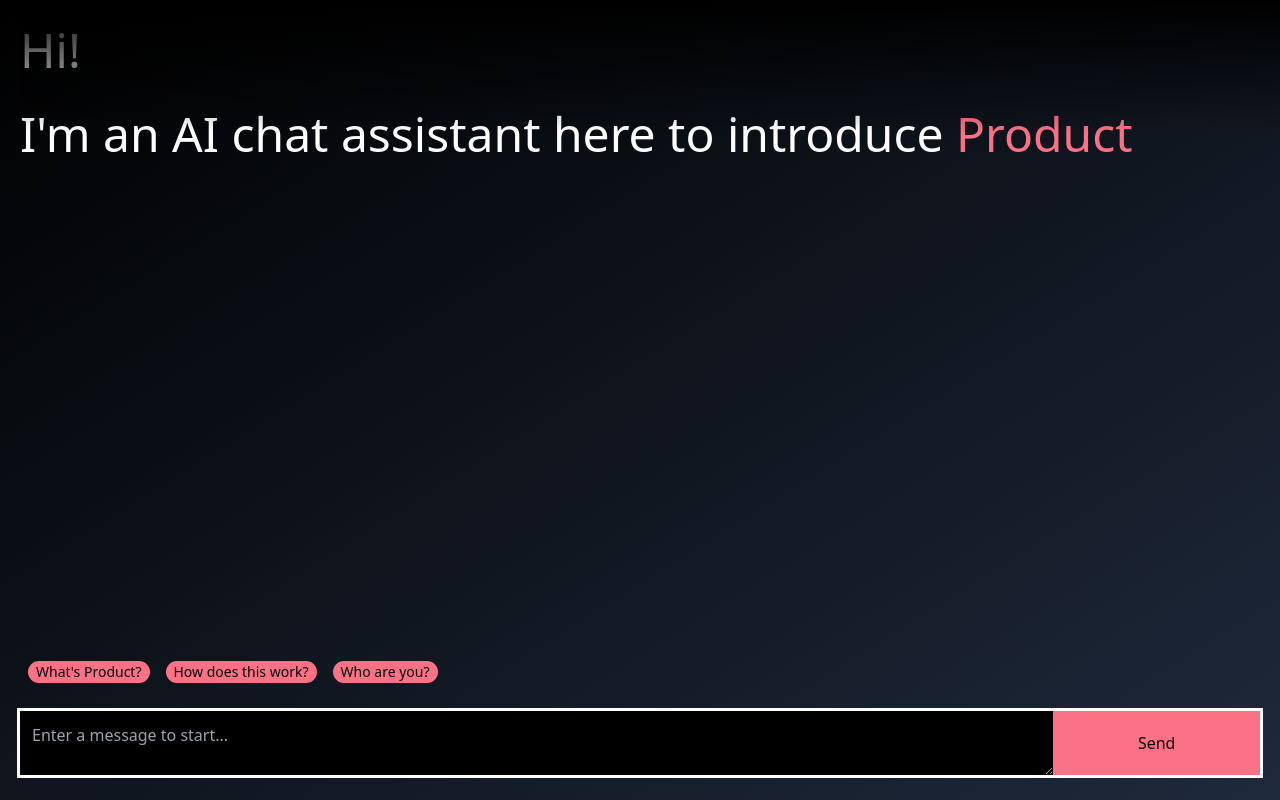
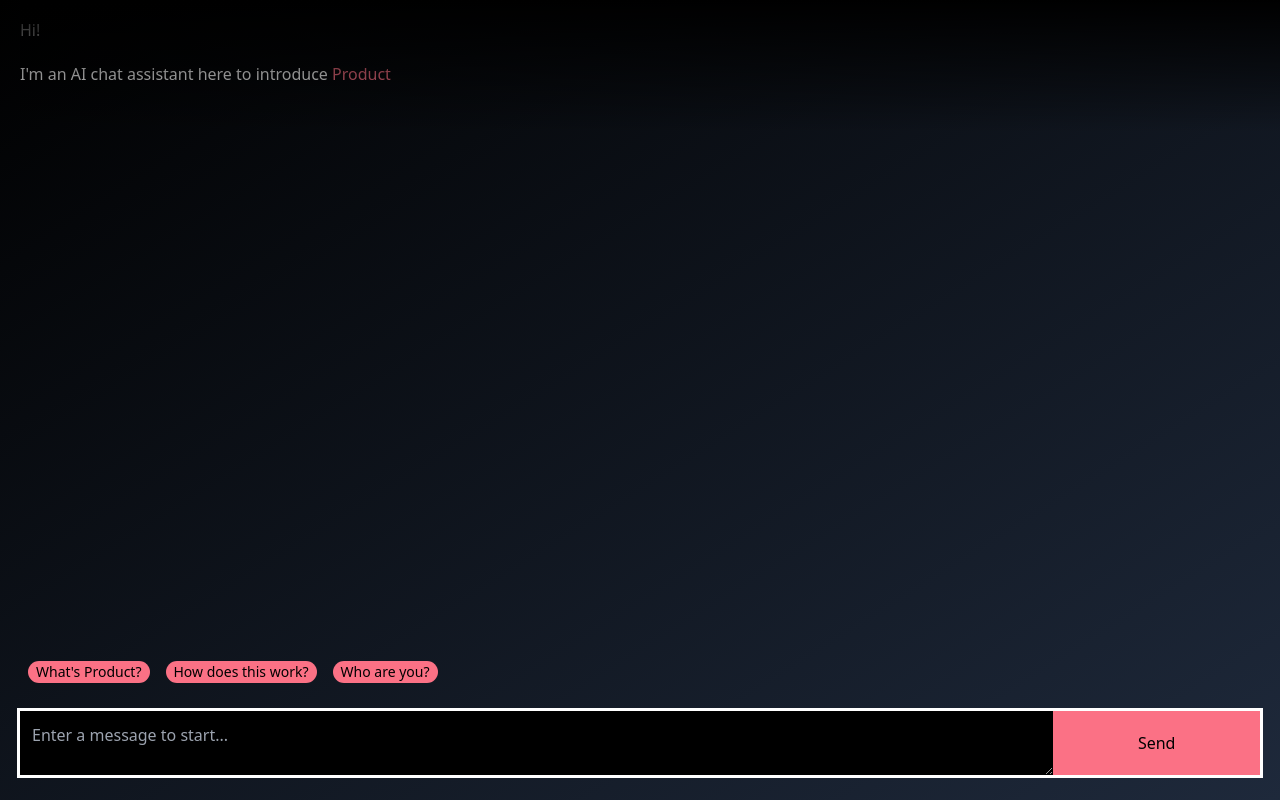
Before and after one commit to birdsean/landing-gpt, a React (Create React App) app: page / in a window 1280 px wide. Built offline with nearby package versions, Linux system fonts and the light colour scheme.

Commit message:
Update message font size and scroll to bottom

```diff
--- a/src/App.tsx
+++ b/src/App.tsx
@@ -19,22 +19,23 @@ const COLOR = COLORS[Math.floor(Math.random() * COLORS.length)]
 interface Message {
   text: string,
   isUser: boolean
+  fontSize?: string
 }
 
 function App() {
   const [messages, setMessages] = React.useState<Message[]>([
-    {text: 'Hi!', isUser: false},
-    {text: 'I\'m an AI chat assistant here to introduce <Product>', isUser: false},
+    {text: 'Hi!', isUser: false, fontSize: '5xl'},
+    {text: 'I\'m an AI chat assistant here to introduce <Product>', isUser: false, fontSize: '5xl'},
   ])
 
   const messageBoxRef = React.useRef<HTMLTextAreaElement>(null)
+  const scrollBoxRef = React.useRef<HTMLDivElement>(null)
 
   const renderMessages = () => {
     return messages.map((message, index) => {
       const emphasizedMsg = {__html: message.text.replace(/<(.+?)>/g, `<span class=\'text-${message.isUser ? '' : COLOR}-400\'>$1</span>`)}
-      console.log(message.isUser)
       return (
-        <p key={index} className={`mb-6 ${message.isUser ? `text-${COLOR}-400` : ''}`} dangerouslySetInnerHTML={emphasizedMsg}/>
+        <p key={index} className={`mb-6 break-words ${message.isUser ? `text-${COLOR}-400` : 'text-white'} text-${message.fontSize || 'xl'}`} dangerouslySetInnerHTML={emphasizedMsg}/>
       )
     })}
 
@@ -44,10 +45,10 @@ function App() {
       setMessages([...messages, {text: message, isUser: true}])
       messageBoxRef.current!.value = ''
 
-      // scroll text area to bottom
-      console.log(messageBoxRef.current!.scrollHeight, messageBoxRef.current!.scrollTop)
-      messageBoxRef.current.setAttribute('scrolltop', '67')
-      console.log(messageBoxRef.current!.scrollHeight, messageBoxRef.current!.scrollTop)
+      // the extra ! is to tell typescript that we know this will never be null
+      setTimeout(() => {
+        scrollBoxRef.current!.scrollTop = scrollBoxRef.current!.scrollHeight
+      }, 0)
     }
   }
 
@@ -68,8 +69,8 @@ function App() {
   return (
     <div className="fixed w-full h-full p-5 bg-gradient-to-br from-black to-slate-800">
       <div className='fixed top-0 w-full h-1/6 bg-gradient-to-b from-black to-transparent z-10'/>
-      <div className='relative flex flex-col h-5/6 text-white text-5xl leading-tight'>
-        <div className='absolute bottom-0 h-full overflow-y-auto overflow-x-hidden w-full'>
+      <div className='relative flex flex-col h-5/6 leading-tight'>
+        <div className='absolute bottom-0 h-full overflow-y-auto overflow-x-hidden w-full' ref={scrollBoxRef}>
           {renderMessages()}
         </div>
       </div>
```
